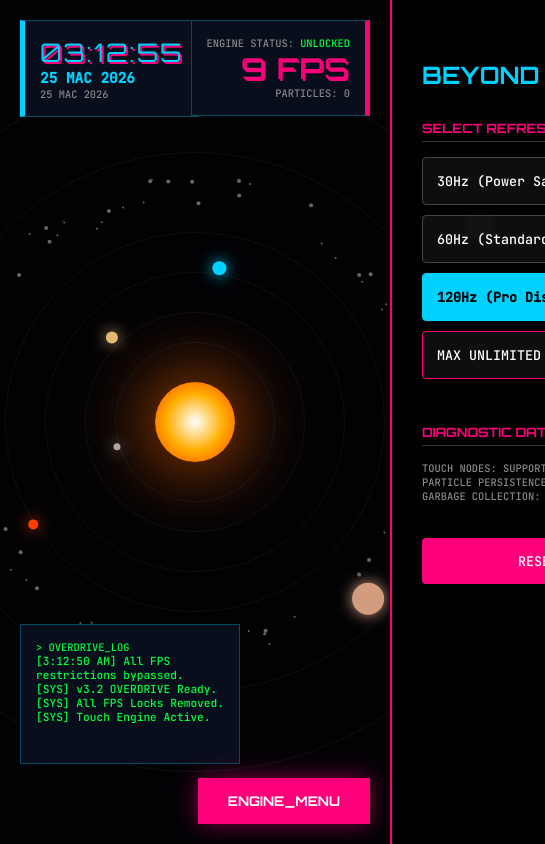
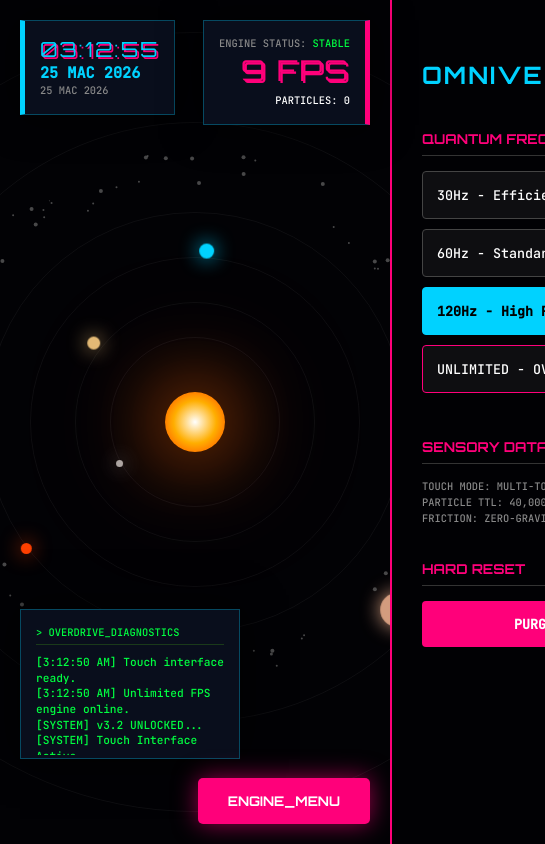
Before and after one commit to ThisisZikri2024/Galactic-Render-Stress-Test, a plain HTML site: page index.html in a window 390 px wide. Shown: the whole page, 545 px wide, since content can reach past the window. Drawn offline with Linux system fonts and the light colour scheme; animation ran at ten frames a second.

Commit message:
Update index.html

```diff
--- a/index.html
+++ b/index.html
@@ -3,10 +3,10 @@
 <head>
     <meta charset="UTF-8">
     <meta name="viewport" content="width=device-width, initial-scale=1.0, maximum-scale=1.0, user-scalable=no">
-    <title>Omniverse Engine v3.2 | OVERDRIVE UNLOCKED</title>
+    <title>Omniverse Engine v3.2 | Unlimited FPS & Touch</title>
     <style>
         /* =========================================
-           1. CORE SYSTEM ARCHITECTURE
+           1. CORE SYSTEM ARCHITECTURE (CSS)
            =========================================
         */
         @import url('https://fonts.googleapis.com/css2?family=Orbitron:wght@400;700&family=JetBrains+Mono:wght@300;500&display=swap');
@@ -31,10 +31,17 @@
             color: #ffffff;
             font-family: 'JetBrains Mono', monospace;
             overflow: hidden;
-            touch-action: none;
+            touch-action: none; /* Crucial for mobile benchmark */
         }
 
-        /* --- RGB PARTICLE ENGINE --- */
+        /* --- BACKGROUND ENGINE --- */
+        #nebula-canvas {
+            position: fixed; top: 0; left: 0; width: 100%; height: 100%;
+            z-index: -2; opacity: 0.4;
+            background: radial-gradient(circle at center, #0a0a20 0%, #020205 100%);
+        }
+
+        /* --- RGB PARTICLE ENGINE (40s PERSISTENCE) --- */
         .stardust-particle {
             position: fixed; border-radius: 50%; pointer-events: none; z-index: 999;
             animation: particle-death 40s cubic-bezier(0.1, 0, 0.9, 1) forwards,
@@ -43,7 +50,7 @@
 
         @keyframes particle-death {
             0% { transform: scale(2.5); opacity: 1; filter: blur(0px); }
-            100% { transform: scale(0); translateY(150px); opacity: 0; filter: blur(8px); }
+            100% { transform: scale(0) translateY(200px); opacity: 0; filter: blur(10px); }
         }
 
         @keyframes rgb-cycle {
@@ -64,11 +71,12 @@
             background: var(--panel-bg);
             border: 1px solid rgba(0, 210, 255, 0.3);
             padding: 15px; backdrop-filter: blur(20px);
+            box-shadow: 0 0 40px rgba(0,0,0,0.9);
         }
 
         #top-left-hud { top: 20px; left: 20px; border-left: 5px solid var(--neon-blue); }
         #top-right-hud { top: 20px; right: 20px; border-right: 5px solid var(--neon-pink); text-align: right; }
-        #bottom-left-hud { bottom: 90px; left: 20px; width: 280px; height: 140px; }
+        #bottom-left-hud { bottom: 90px; left: 20px; width: 280px; height: 150px; }
 
         .glitch-text {
             font-family: 'Orbitron', sans-serif;
@@ -77,14 +85,14 @@
             letter-spacing: 2px;
         }
 
-        .stat-label { font-size: 0.65rem; color: #888; text-transform: uppercase; }
-        .stat-value { font-size: 0.9rem; color: #fff; font-weight: bold; }
+        .stat-label { font-size: 0.65rem; color: #888; text-transform: uppercase; margin-bottom: 2px; }
+        .stat-value { font-size: 0.95rem; color: #fff; font-weight: bold; }
 
         /* --- SETTINGS SIDEBAR --- */
         #sidebar {
             position: fixed; top: 0; right: -100%; width: 340px; height: 100%;
             background: rgba(2, 2, 5, 0.98); border-left: 2px solid var(--neon-pink);
-            z-index: 1000; transition: 0.4s ease-in-out;
+            z-index: 1000; transition: 0.4s cubic-bezier(0.4, 0, 0.2, 1);
             padding: 60px 30px; overflow-y: auto;
         }
 
@@ -92,8 +100,8 @@
 
         .setting-group { margin-bottom: 35px; }
         .setting-group h3 {
-            font-family: 'Orbitron'; font-size: 0.8rem; color: var(--neon-pink);
-            margin-bottom: 15px; border-bottom: 1px solid #333; padding-bottom: 5px;
+            font-family: 'Orbitron'; font-size: 0.85rem; color: var(--neon-pink);
+            margin-bottom: 15px; border-bottom: 1px solid #333; padding-bottom: 8px;
         }
 
         .action-btn {
@@ -103,26 +111,29 @@
             border-radius: 4px;
         }
 
-        .action-btn:active { transform: scale(0.98); background: var(--neon-blue); color: #000; }
+        .action-btn:hover, .action-btn:active { background: rgba(0, 210, 255, 0.15); border-color: var(--neon-blue); }
         .action-btn.active { background: var(--neon-blue); color: #000; border-color: var(--neon-blue); font-weight: bold; }
 
         #toggle-config {
             position: fixed; bottom: 20px; right: 20px;
             background: var(--neon-pink); color: #fff; padding: 15px 30px;
             font-family: 'Orbitron'; font-weight: bold; border: none;
-            cursor: pointer; z-index: 1001; box-shadow: 0 0 25px rgba(255, 0, 122, 0.5);
+            cursor: pointer; z-index: 1001; box-shadow: 0 0 25px rgba(255, 0, 122, 0.6);
+            border-radius: 5px;
         }
 
         /* --- VIEWPORT ENGINE --- */
         #galaxy-viewport {
             width: 100vw; height: 100vh;
             display: flex; justify-content: center; align-items: center;
+            perspective: 1500px;
         }
 
         .sun-core {
             width: 80px; height: 80px; border-radius: 50%;
             background: radial-gradient(circle, #fff, #ffae00, #ff4000);
-            box-shadow: 0 0 80px #ff6600; z-index: 50;
+            box-shadow: 0 0 80px #ff6600, 0 0 150px rgba(255, 100, 0, 0.4);
+            z-index: 50;
         }
 
         .orbit-path {
@@ -130,23 +141,36 @@
             border-radius: 50%; pointer-events: none;
         }
 
-        .planet-node { position: absolute; border-radius: 50%; cursor: pointer; }
-        .asteroid { position: absolute; background: #666; border-radius: 2px; pointer-events: none; }
+        .planet-node {
+            position: absolute; border-radius: 50%;
+            cursor: pointer; transition: transform 0.1s linear;
+        }
+
+        .asteroid {
+            position: absolute; background: #666; border-radius: 2px;
+            pointer-events: none; opacity: 0.7;
+        }
 
         /* --- TERMINAL --- */
         #terminal-output {
             height: 100px; overflow-y: hidden;
             font-size: 0.7rem; color: var(--terminal-green);
+            line-height: 1.4;
         }
 
+        /* Responsive Fixes */
         @media (max-width: 600px) {
             #sidebar { width: 100%; }
-            #bottom-left-hud { width: 220px; bottom: 80px; }
+            #bottom-left-hud { width: 220px; bottom: 85px; }
+            .sun-core { width: 60px; height: 60px; }
+            .glitch-text { font-size: 1.3rem; }
         }
 
     </style>
 </head>
 <body>
+
+    <div id="nebula-canvas"></div>
 
     <div class="hud-overlay">
         <div class="hud-panel" id="top-left-hud">
@@ -156,46 +180,51 @@
         </div>
 
         <div class="hud-panel" id="top-right-hud">
-            <div class="stat-label">ENGINE STATUS: <span id="engine-status" style="color:var(--terminal-green)">UNLOCKED</span></div>
+            <div class="stat-label">ENGINE STATUS: <span id="engine-status" style="color:var(--terminal-green)">STABLE</span></div>
             <div id="fps-meter" class="glitch-text" style="color: var(--neon-pink); font-size: 1.8rem;">0 FPS</div>
-            <div id="node-count" class="stat-label">PARTICLES: 0</div>
+            <div id="node-count" class="stat-label" style="color: #fff; margin-top: 5px;">NODES: 0</div>
         </div>
 
         <div class="hud-panel" id="bottom-left-hud">
-            <div class="stat-label" style="color: var(--terminal-green);">> OVERDRIVE_LOG</div>
+            <div class="stat-label" style="color: var(--terminal-green); border-bottom: 1px solid #1a3a1a; padding-bottom: 5px; margin-bottom: 10px;">
+                > OVERDRIVE_DIAGNOSTICS
+            </div>
             <div id="terminal-output">
-                <div>[SYS] v3.2 OVERDRIVE Ready.</div>
-                <div>[SYS] All FPS Locks Removed.</div>
-                <div>[SYS] Touch Engine Active.</div>
+                <div>[SYSTEM] v3.2 UNLOCKED...</div>
+                <div>[SYSTEM] Touch Interface Active...</div>
+                <div>[SYSTEM] 40s Persistence Set...</div>
             </div>
         </div>
     </div>
 
     <div id="galaxy-viewport">
         <div class="sun-core"></div>
-    </div>
+        </div>
 
     <button id="toggle-config" onclick="toggleSidebar()">ENGINE_MENU</button>
 
     <div id="sidebar">
-        <h2 style="font-family: 'Orbitron'; margin-bottom: 30px; color: var(--neon-blue);">BEYOND LIMITS</h2>
+        <h2 style="font-family: 'Orbitron'; margin-bottom: 40px; color: var(--neon-blue); letter-spacing: 2px;">OMNIVERSE CONFIG</h2>
 
         <div class="setting-group">
-            <h3>SELECT REFRESH FREQUENCY</h3>
-            <button class="action-btn" id="btn-30" onclick="engine.setFPS(30)">30Hz (Power Save)</button>
-            <button class="action-btn" id="btn-60" onclick="engine.setFPS(60)">60Hz (Standard)</button>
-            <button class="action-btn active" id="btn-120" onclick="engine.setFPS(120)">120Hz (Pro Display)</button>
-            <button class="action-btn" id="btn-240" onclick="engine.setFPS(240)" style="border-color:var(--neon-pink)">MAX UNLIMITED (Override)</button>
+            <h3>QUANTUM FREQUENCY (FPS)</h3>
+            <button class="action-btn" id="btn-30" onclick="engine.setFPS(30)">30Hz - Efficient</button>
+            <button class="action-btn" id="btn-60" onclick="engine.setFPS(60)">60Hz - Standard</button>
+            <button class="action-btn active" id="btn-120" onclick="engine.setFPS(120)">120Hz - High Refresh</button>
+            <button class="action-btn" id="btn-unlimited" onclick="engine.setFPS(240)" style="border-color: var(--neon-pink);">UNLIMITED - OVERDRIVE</button>
         </div>
 
         <div class="setting-group">
-            <h3>DIAGNOSTIC DATA</h3>
-            <div class="stat-label">Touch Nodes: Supported</div>
-            <div class="stat-label">Particle Persistence: 40s</div>
-            <div class="stat-label">Garbage Collection: Active</div>
+            <h3>SENSORY DATA</h3>
+            <div class="stat-label">Touch Mode: Multi-Touch Supported</div>
+            <div class="stat-label">Particle TTL: 40,000ms</div>
+            <div class="stat-label">Friction: Zero-Gravity</div>
         </div>
 
-        <button class="action-btn" onclick="location.reload()" style="background:var(--neon-pink); color:#fff; border:none; text-align:center;">RESET ALL SYSTEMS</button>
+        <div class="setting-group">
+            <h3>HARD RESET</h3>
+            <button class="action-btn" onclick="location.reload()" style="background: var(--neon-pink); border: none; color: #fff; text-align: center; font-weight: bold;">PURGE ALL ENTITIES</button>
+        </div>
     </div>
 
     <script>
@@ -211,23 +240,26 @@
             asteroids: [],
 
             planets: [
-                { dist: 80, size: 7, speed: 0.0018, color: '#aaa', angle: Math.random()*6 },
-                { dist: 110, size: 12, speed: 0.0013, color: '#e3bb76', angle: Math.random()*6 },
-                { dist: 150, size: 14, speed: 0.0009, color: '#00d2ff', angle: Math.random()*6 },
-                { dist: 190, size: 10, speed: 0.0007, color: '#ff4000', angle: Math.random()*6 },
-                { dist: 270, size: 32, speed: 0.0004, color: '#d39c7e', angle: Math.random()*6 },
-                { dist: 350, size: 28, speed: 0.0002, color: '#c5ab6e', angle: Math.random()*6 }
+                { name: 'Utarid', dist: 85, size: 7, speed: 0.0018, color: '#aaa', angle: Math.random() * 6 },
+                { name: 'Zuhrah', dist: 120, size: 13, speed: 0.0013, color: '#e3bb76', angle: Math.random() * 6 },
+                { name: 'Bumi', dist: 165, size: 15, speed: 0.0009, color: '#00d2ff', angle: Math.random() * 6 },
+                { name: 'Marikh', dist: 210, size: 11, speed: 0.0007, color: '#ff4000', angle: Math.random() * 6 },
+                { name: 'Musytari', dist: 300, size: 34, speed: 0.0004, color: '#d39c7e', angle: Math.random() * 6 },
+                { name: 'Zuhal', dist: 390, size: 30, speed: 0.0002, color: '#c5ab6e', angle: Math.random() * 6 }
             ],
 
+            // 1. Boot-up
             init() {
                 this.generateSolarSystem();
                 this.generateAsteroids();
                 this.startClocks();
                 this.bindEvents();
                 requestAnimationFrame((t) => this.loop(t));
-                this.log("All FPS restrictions bypassed.");
+                this.log("Unlimited FPS engine online.");
+                this.log("Touch interface ready.");
             },
 
+            // 2. Galaxy Generation
             generateSolarSystem() {
                 const viewport = document.getElementById('galaxy-viewport');
                 this.planets.forEach(p => {
@@ -239,26 +271,38 @@
 
                     const el = document.createElement('div');
                     el.className = 'planet-node';
-                    el.style.width = p.size + 'px'; el.style.height = p.size + 'px';
-                    el.style.background = p.color; el.style.boxShadow = `0 0 15px ${p.color}`;
+                    el.style.width = p.size + 'px';
+                    el.style.height = p.size + 'px';
+                    el.style.background = p.color;
+                    el.style.boxShadow = `0 0 20px ${p.color}`;
                     viewport.appendChild(el);
                     p.dom = el;
                 });
             },
 
+            // 3. Asteroid Belt (Optimized for Mobile)
             generateAsteroids() {
                 const viewport = document.getElementById('galaxy-viewport');
-                const count = window.innerWidth < 600 ? 80 : 180;
+                const count = window.innerWidth < 600 ? 90 : 200;
                 for(let i=0; i<count; i++) {
                     const ast = document.createElement('div');
                     ast.className = 'asteroid';
-                    const dist = 215 + (Math.random() * 35);
-                    ast.style.width = (Math.random()*3+1)+'px'; ast.style.height = ast.style.width;
+                    const dist = 235 + (Math.random() * 40);
+                    const size = Math.random() * 3 + 1;
+                    ast.style.width = size + 'px';
+                    ast.style.height = size + 'px';
                     viewport.appendChild(ast);
-                    this.asteroids.push({ dom: ast, dist: dist, speed: (Math.random()*0.0005)+0.0001, angle: Math.random()*Math.PI*2 });
+
+                    this.asteroids.push({
+                        dom: ast,
+                        dist: dist,
+                        speed: (Math.random() * 0.0005) + 0.0001,
+                        angle: Math.random() * Math.PI * 2
+                    });
                 }
             },
 
+            // 4. Main Overdrive Loop
             loop(timestamp) {
                 const delta = timestamp - this.lastFrameTime;
                 const interval = 1000 / this.fps;
@@ -266,6 +310,7 @@
                 if (delta > interval) {
                     this.lastFrameTime = timestamp - (delta % interval);
 
+                    // Planets
                     this.planets.forEach(p => {
                         p.angle += p.speed * delta;
                         const x = Math.cos(p.angle) * p.dist;
@@ -273,6 +318,7 @@
                         p.dom.style.transform = `translate(calc(-50% + ${x}px), calc(-50% + ${y}px))`;
                     });
 
+                    // Asteroids
                     this.asteroids.forEach(a => {
                         a.angle += a.speed * delta;
                         const x = Math.cos(a.angle) * a.dist;
@@ -289,17 +335,25 @@
                 requestAnimationFrame((t) => this.loop(t));
             },
 
+            // 5. Multi-Touch RGB Engine
             spawnStardust(x, y) {
                 const p = document.createElement('div');
                 p.className = 'stardust-particle';
-                p.style.left = x + 'px'; p.style.top = y + 'px';
+                p.style.left = x + 'px';
+                p.style.top = y + 'px';
+
                 const size = Math.random() * 6 + 2;
-                p.style.width = size + 'px'; p.style.height = size + 'px';
+                p.style.width = size + 'px';
+                p.style.height = size + 'px';
                 p.style.animationDelay = `0s, -${Math.random() * 3}s`;
+
                 document.body.appendChild(p);
+
+                // Garbage Collection after 40s (No Leaks)
                 setTimeout(() => p.remove(), 40000);
             },
 
+            // 6. Clock & Hijri System
             startClocks() {
                 const update = () => {
                     const now = new Date();
@@ -312,30 +366,37 @@
                 update();
             },
 
+            // 7. Event Handlers (Touch & Mouse)
             bindEvents() {
+                // Mouse
                 document.addEventListener('mousemove', (e) => this.spawnStardust(e.clientX, e.clientY));
+
+                // Touch (Supports multiple fingers)
                 document.addEventListener('touchstart', (e) => {
                     Array.from(e.touches).forEach(t => this.spawnStardust(t.clientX, t.clientY));
                 }, {passive: true});
+
                 document.addEventListener('touchmove', (e) => {
                     Array.from(e.touches).forEach(t => this.spawnStardust(t.clientX, t.clientY));
                 }, {passive: true});
             },
 
+            // 8. Performance Control
             setFPS(val) {
                 this.fps = val;
-                this.log(`Target set to ${val}Hz.`);
+                this.log(`Target: ${val === 240 ? 'Unlimited' : val + 'Hz'}`);
                 document.querySelectorAll('.action-btn').forEach(b => b.classList.remove('active'));
-                const btnId = val === 240 ? 'btn-240' : 'btn-' + val;
-                const activeBtn = document.getElementById(btnId);
-                if(activeBtn) activeBtn.classList.add('active');
 
+                const btnId = val === 240 ? 'btn-unlimited' : 'btn-' + val;
+                document.getElementById(btnId).classList.add('active');
+
+                const status = document.getElementById('engine-status');
                 if(val > 120) {
-                    document.getElementById('engine-status').innerText = "OVERDRIVE";
-                    document.getElementById('engine-status').style.color = "var(--neon-pink)";
+                    status.innerText = "OVERDRIVE";
+                    status.style.color = "var(--neon-pink)";
                 } else {
-                    document.getElementById('engine-status').innerText = "STABLE";
-                    document.getElementById('engine-status').style.color = "var(--terminal-green)";
+                    status.innerText = "STABLE";
+                    status.style.color = "var(--terminal-green)";
                 }
             },
 
@@ -344,11 +405,14 @@
                 const div = document.createElement('div');
                 div.innerText = `[${new Date().toLocaleTimeString()}] ${msg}`;
                 output.prepend(div);
-                if(output.childNodes.length > 5) output.lastChild.remove();
+                if(output.childNodes.length > 7) output.lastChild.remove();
             }
         };
 
-        function toggleSidebar() { document.getElementById('sidebar').classList.toggle('open'); }
+        function toggleSidebar() {
+            document.getElementById('sidebar').classList.toggle('open');
+        }
+
         window.onload = () => engine.init();
 
     </script>
```
